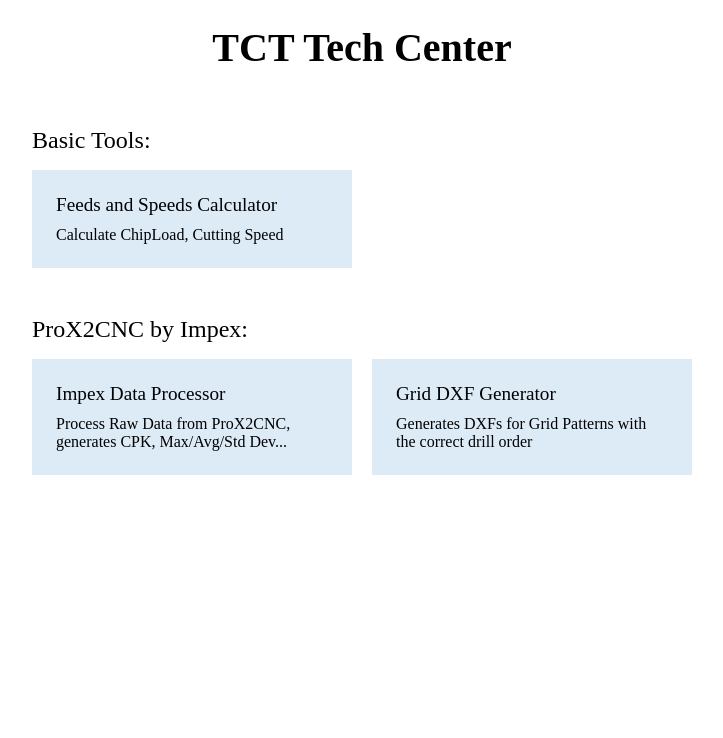
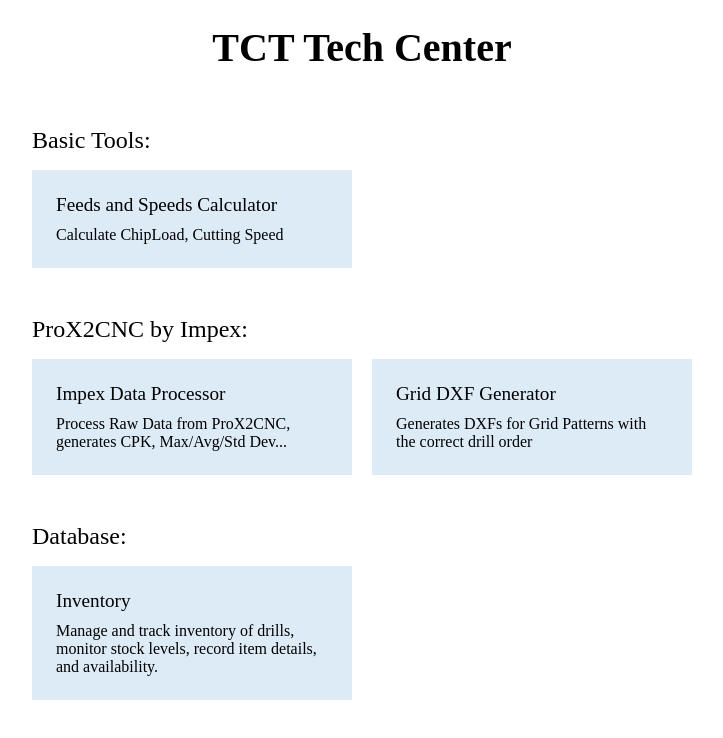
Before and after one commit to tct-tech/main, a React (Vite) app: page / in a window 1280 px wide. Shown: the top 738 px of the page, without its empty margins (278-1001 px from the left). Built offline with nearby package versions, Linux system fonts and the light colour scheme.

Commit message:
add Inventory app

```diff
--- a/src/App.jsx
+++ b/src/App.jsx
@@ -30,6 +30,14 @@
             />
           </div>
         </div>
+        <div className='subsection'>
+          <div className='title'>Database:</div>
+          <Block
+            title='Inventory'
+            descr='Manage and track inventory of drills, monitor stock levels, record item details, and availability.'
+            URL='https://tct-inventory.fly.dev/catalog'
+          />
+        </div>
       </div>
     </>
   )
```
